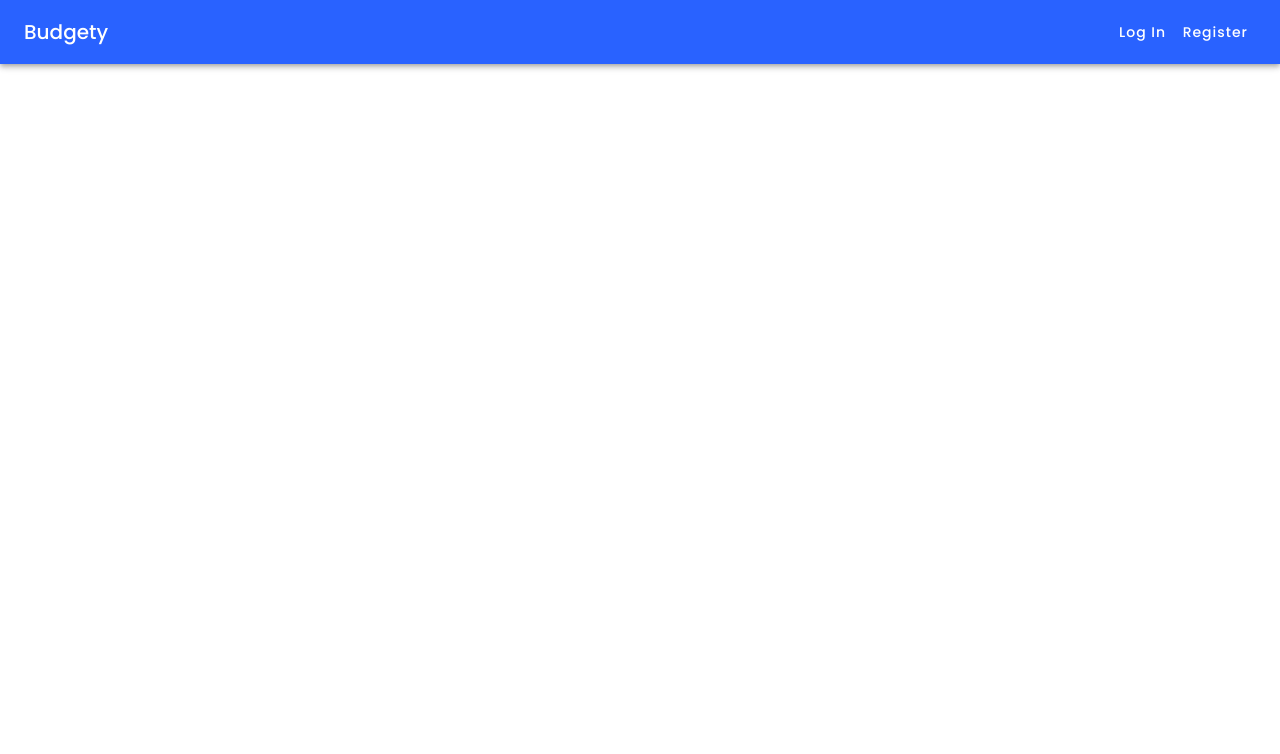
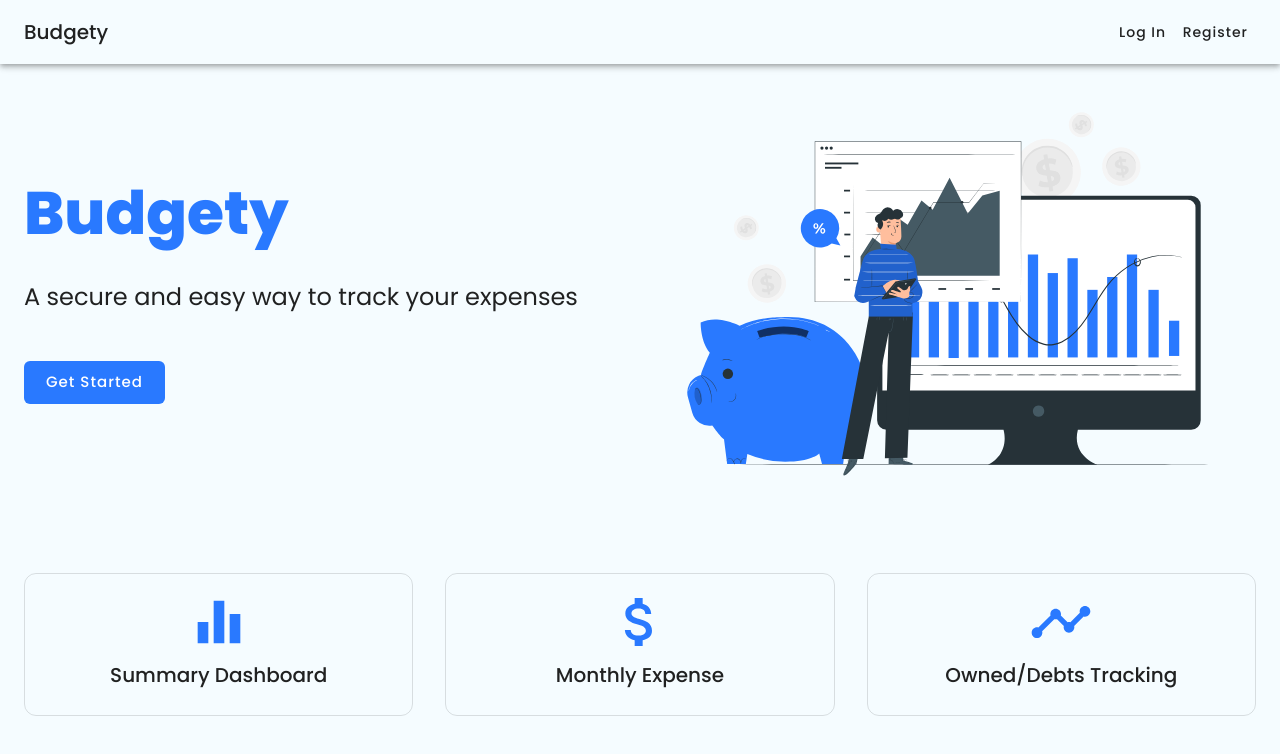
Before and after one commit to nanosoftmsz/budgety, a React (Create React App) app: page / in a window 1280 px wide. Shown: the top 754 px of the page. Built offline with nearby package versions, Linux system fonts and the light colour scheme.

Commit message:
added home page

```diff
--- a/src/App.js
+++ b/src/App.js
@@ -5,6 +5,7 @@ import { blue } from "@material-ui/core/colors";
 import Login from "./pages/Login";
 import TheNavbar from "./components/TheNavbar";
 import Register from "./pages/Register";
+import Home from "./pages/Home";
 const customBlue = blue["A400"];
 
 const App = () => {
@@ -20,12 +21,20 @@ const App = () => {
         root: {
           borderRadius: 6,
           letterSpacing: 1,
+          textTransform: "none",
         },
       },
     },
     palette: {
       primary: {
         main: customBlue,
+      },
+      secondary: {
+        main: "#ff9100",
+      },
+
+      background: {
+        default: "#f5fcff",
       },
     },
   });
@@ -34,6 +43,7 @@ const App = () => {
       <div className="App">
         <TheNavbar />
         <Switch>
+          <Route exact path="/" component={Home} />
           <Route exact path="/login" component={Login} />
           <Route exact path="/register" component={Register} />
         </Switch>
--- /dev/null
+++ b/src/components/Home/FeatureSummaryCard.jsx
@@ -0,0 +1,54 @@
+import React from "react";
+import { Card, CardContent, Grid, Typography } from "@material-ui/core";
+import EqualizerIcon from "@material-ui/icons/Equalizer";
+import AttachMoneyIcon from "@material-ui/icons/AttachMoney";
+import TimelineIcon from "@material-ui/icons/Timeline";
+import { makeStyles } from "@material-ui/core/styles";
+
+const useStyles = makeStyles((theme) => ({
+  root: {
+    marginTop: theme.spacing(8),
+  },
+  card: {
+    backgroundColor: "transparent",
+    textAlign: "center",
+  },
+  iconSize: {
+    fontSize: "4rem",
+  },
+}));
+
+export default function FeatureSummaryCard() {
+  const classes = useStyles();
+
+  return (
+    <div>
+      <Grid container spacing={4} justify="center" alignItems="center" className={classes.root}>
+        <Grid item xs={12} md={4}>
+          <Card className={classes.card} variant="outlined">
+            <CardContent>
+              <EqualizerIcon className={classes.iconSize} color="primary" />
+              <Typography variant="h6">Summary Dashboard</Typography>
+            </CardContent>
+          </Card>
+        </Grid>
+        <Grid item xs={12} md={4}>
+          <Card className={classes.card} variant="outlined">
+            <CardContent>
+              <AttachMoneyIcon className={classes.iconSize} color="primary" />
+              <Typography variant="h6">Monthly Expense</Typography>
+            </CardContent>
+          </Card>
+        </Grid>
+        <Grid item xs={12} md={4}>
+          <Card className={classes.card} variant="outlined">
+            <CardContent>
+              <TimelineIcon className={classes.iconSize} color="primary" />
+              <Typography variant="h6">Owned/Debts Tracking</Typography>
+            </CardContent>
+          </Card>
+        </Grid>
+      </Grid>
+    </div>
+  );
+}
--- /dev/null
+++ b/src/components/Home/HeroSection.jsx
@@ -0,0 +1,39 @@
+import React from "react";
+import { Grid, Typography, Box, Button } from "@material-ui/core";
+import { Link } from "react-router-dom";
+import hero_svg from "../../assets/img/hero-svg.svg";
+import { makeStyles } from "@material-ui/core/styles";
+
+const useStyles = makeStyles(() => ({
+  title: {
+    fontWeight: 800,
+  },
+}));
+
+export default function HeroSection() {
+  const classes = useStyles();
+  return (
+    <div className={classes.section}>
+      <Grid container spacing={4} direction="row" alignItems="center">
+        <Grid item xs={12} md={6}>
+          <Box mb={4}>
+            <Typography variant="h2" color="primary" className={classes.title}>
+              Budgety
+            </Typography>
+          </Box>
+          <Box mb={6}>
+            <Typography variant="h5">A secure and easy way to track your expenses</Typography>
+          </Box>
+          <Link to="/login">
+            <Button size="large" disableElevation variant="contained" color="primary">
+              Get Started
+            </Button>
+          </Link>
+        </Grid>
+        <Grid item xs={12} md={6}>
+          <img src={hero_svg} alt="finance" />
+        </Grid>
+      </Grid>
+    </div>
+  );
+}
--- a/src/components/TheNavbar.jsx
+++ b/src/components/TheNavbar.jsx
@@ -4,7 +4,7 @@ import AppBar from "@material-ui/core/AppBar";
 import Toolbar from "@material-ui/core/Toolbar";
 import Typography from "@material-ui/core/Typography";
 import Button from "@material-ui/core/Button";
-import { useHistory, NavLink, Link } from "react-router-dom";
+import { NavLink, Link } from "react-router-dom";
 
 const useStyles = makeStyles((theme) => ({
   root: {
@@ -23,17 +23,10 @@ const useStyles = makeStyles((theme) => ({
 
 export default function TheNavbar() {
   const classes = useStyles();
-  const history = useHistory();
-
-  const logout = () => {
-    localStorage.clear();
-    history.push("/");
-    window.location.reload();
-  };
 
   return (
     <div className={classes.root}>
-      <AppBar position="static" style={{ background: "#2962ff" }}>
+      <AppBar position="static" color="transparent">
         <Toolbar>
           <Typography variant="h6" className={classes.title}>
             <Link to="/">Budgety</Link>
@@ -42,8 +35,8 @@ export default function TheNavbar() {
           <NavLink
             to="/login"
             activeStyle={{
-              background: "#2979ff",
-              borderRadius: 12,
+              borderBottom: "3px solid #1565c0",
+              borderRadius: "3px",
             }}>
             <Button color="inherit" className={classes.buttonStyle}>
               Log In
@@ -53,8 +46,8 @@ export default function TheNavbar() {
           <NavLink
             to="/register"
             activeStyle={{
-              background: "#2979ff",
-              borderRadius: 12,
+              borderBottom: "3px solid #1565c0",
+              borderRadius: "3px",
             }}>
             <Button color="inherit" className={classes.buttonStyle}>
               Register
--- a/src/pages/Home.jsx
+++ b/src/pages/Home.jsx
@@ -1,5 +1,28 @@
 import React from "react";
+import { CssBaseline, Container } from "@material-ui/core";
+import { makeStyles } from "@material-ui/core/styles";
+import HeroSection from "../components/Home/HeroSection";
+import FeatureSummaryCard from "../components/Home/FeatureSummaryCard";
+
+const useStyles = makeStyles((theme) => ({
+  content: {
+    marginTop: theme.spacing(3),
+  },
+  title: {
+    fontWeight: 800,
+  },
+}));
 
 export default function Home() {
-  return <div></div>;
+  const classes = useStyles();
+  return (
+    <div>
+      <Container component="main" maxWidth="lg" className={classes.content}>
+        <CssBaseline />
+
+        <HeroSection />
+        <FeatureSummaryCard />
+      </Container>
+    </div>
+  );
 }
--- a/src/pages/Login.jsx
+++ b/src/pages/Login.jsx
@@ -1,7 +1,6 @@
 import React from "react";
 import { Button, CssBaseline, TextField, Typography, Box, Container, Divider, Card, CardContent, Grid } from "@material-ui/core";
 import { Link } from "react-router-dom";
-import { blue } from "@material-ui/core/colors";
 import { makeStyles } from "@material-ui/core/styles";
 import Copyright from "../components/Copyright";
 
@@ -13,10 +12,6 @@ const useStyles = makeStyles((theme) => ({
     display: "flex",
     flexDirection: "column",
     alignItems: "center",
-  },
-  link: {
-    color: blue[700],
-    textDecoration: "underline",
   },
 
   form: {
@@ -64,18 +59,22 @@ export default function Login() {
 
               <TextField variant="outlined" margin="normal" required fullWidth id="email" label="Email Address" name="email" autoComplete="email" autoFocus />
               <TextField variant="outlined" margin="normal" required fullWidth name="password" label="Password" type="password" id="password" autoComplete="current-password" />
-              <Button type="submit" fullWidth variant="contained" color="primary" className={classes.submit}>
+              <Button type="submit" fullWidth variant="contained" disableElevation color="primary" className={classes.submit}>
                 Sign In
               </Button>
               <Grid container>
                 <Grid item xs>
-                  <Link to="/" className={classes.link}>
-                    Forgot password?
+                  <Link to="/">
+                    <Button variant="text" color="primary">
+                      Forgot password?
+                    </Button>
                   </Link>
                 </Grid>
                 <Grid item>
-                  <Link to="/register" className={classes.link}>
-                    Don't have an account? Sign Up
+                  <Link to="/register">
+                    <Button variant="text" color="primary">
+                      Don't have an account? Sign Up
+                    </Button>
                   </Link>
                 </Grid>
               </Grid>
--- a/src/pages/Register.jsx
+++ b/src/pages/Register.jsx
@@ -1,7 +1,6 @@
 import React, { useState } from "react";
 import { Button, CssBaseline, TextField, Typography, Box, Container, FormControlLabel, Checkbox, Card, CardContent, Grid, Divider } from "@material-ui/core";
 import { makeStyles } from "@material-ui/core/styles";
-import { blue } from "@material-ui/core/colors";
 import { Link } from "react-router-dom";
 import Copyright from "../components/Copyright";
 
@@ -21,10 +20,6 @@ const useStyles = makeStyles((theme) => ({
   },
   submit: {
     margin: theme.spacing(3, 0, 2),
-  },
-  link: {
-    color: blue[700],
-    textDecoration: "underline",
   },
   mb: {
     marginBottom: theme.spacing(4),
@@ -73,13 +68,15 @@ export default function Register() {
               <TextField variant="outlined" margin="normal" required fullWidth name="password" label="Password" type={showPasswordCheck ? "text" : "password"} />
               <TextField variant="outlined" margin="normal" required fullWidth name="confirm_password" label="Confirm Password" type={showPasswordCheck ? "text" : "password"} />
               <FormControlLabel control={<Checkbox value="remember" color="primary" onChange={(e) => setShowPasswordCheck(e.target.checked)} />} label="Show Password" />
-              <Button type="submit" fullWidth variant="contained" color="primary" className={classes.submit}>
+              <Button type="submit" fullWidth variant="contained" disableElevation color="primary" className={classes.submit}>
                 Sign Up
               </Button>
               <Grid container>
                 <Grid item>
                   <Link to="/login" className={classes.link}>
-                    {"Already have an account. Login"}
+                    <Button variant="text" color="primary">
+                      Already have an account. Login
+                    </Button>
                   </Link>
                 </Grid>
               </Grid>
```
Also changed, not shown: src/assets/img/hero-svg.svg (added).
